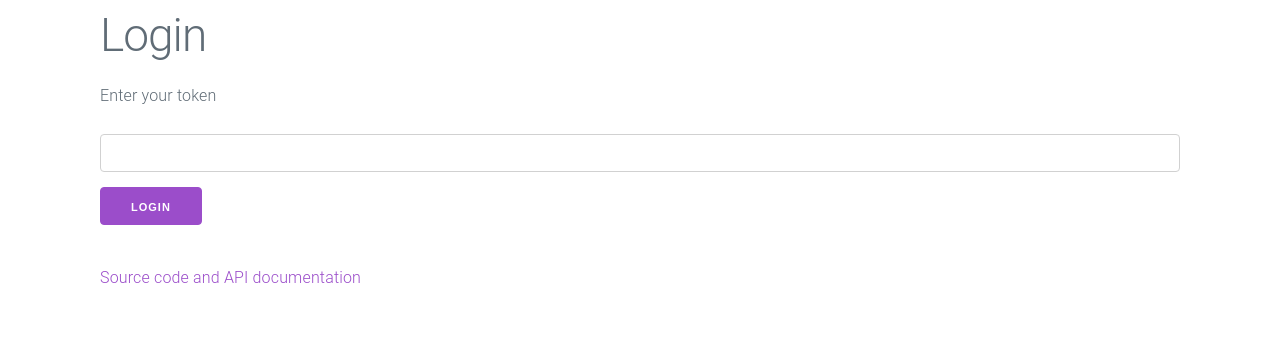
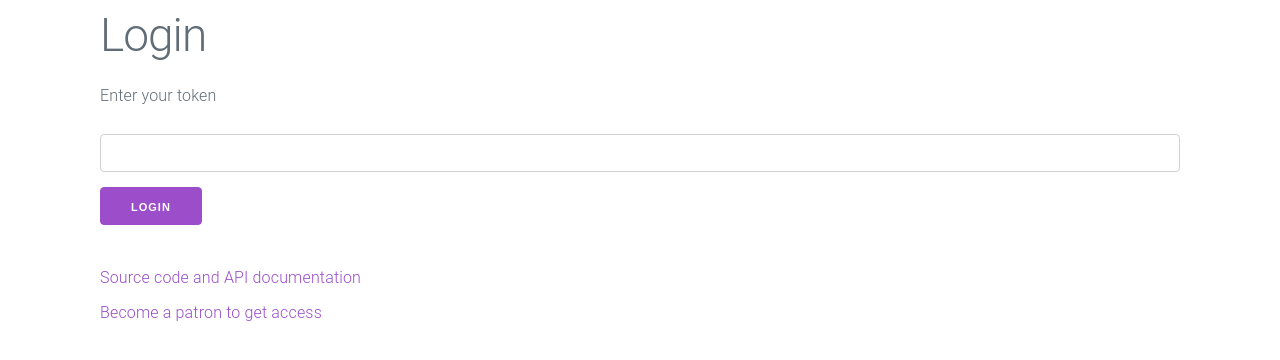
Before and after one commit to acplaza/acplaza, a Flask app: page /login in a window 1280 px wide. Shown: the top 360 px of the page. Run offline with Flask 2, Linux system fonts and the light colour scheme; parts of the project's set-up code (start-up, migrations or seed data) failed here and were passed over; some libraries are stand-ins or nearby versions.

Commit message:
update footers and add link to patreon in login page

```diff
--- a/static/css/styles.css
+++ b/static/css/styles.css
@@ -1,3 +1,6 @@
+nav ul {
+	list-style: none;
+}
 .row {
 	align-items: baseline;
 	margin-left: unset;
--- a/templates/base.html
+++ b/templates/base.html
@@ -16,9 +16,11 @@
 		</main>
 		<footer>
 			{% block footer %}
-				<nav>
-					<a href="https://github.com/acplaza/acplaza">Source code and API documentation</a>
-				</nav>
+				<nav><ul>
+					{% block footer_nav %}
+						<li><a href="https://github.com/acplaza/acplaza">Source code and API documentation</a>
+					{% endblock %}
+				</ul></nav>
 			{% endblock %}
 		</footer>
 	</div>
--- a/templates/error.html
+++ b/templates/error.html
@@ -5,3 +5,4 @@
 		{{ description|safe }}
 	{% endif %}
 {% endblock %}
+{% block footer_nav %}{% endblock %}
--- a/templates/login.html
+++ b/templates/login.html
@@ -1,7 +1,6 @@
 {% extends 'base.html' %}
 {% block title %}Login{% endblock %}
 {% block content %}
-{% include 'flashes.html' %}
 	<p>Enter your token</p>
 	<form method=POST>
 		<input type=hidden name=csrf_token value="{{ csrf_token() }}">
@@ -9,3 +8,7 @@
 		<input type=submit value="Login">
 	</form>
 {% endblock %}
+{% block footer_nav %}
+	{{ super() }}
+	<li><a href="https://www.patreon.com/iomintz">Become a patron to get access</a>
+{% endblock %}
```
